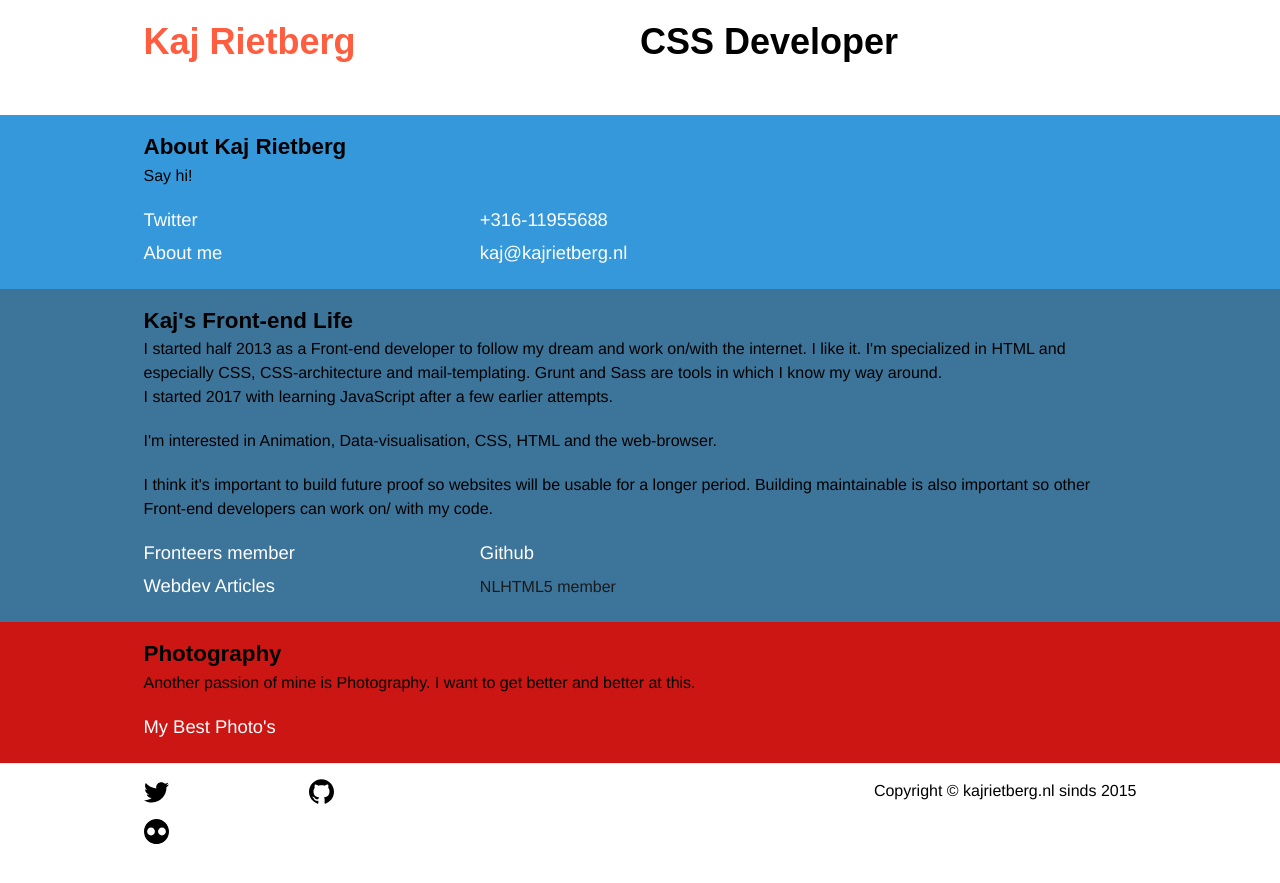
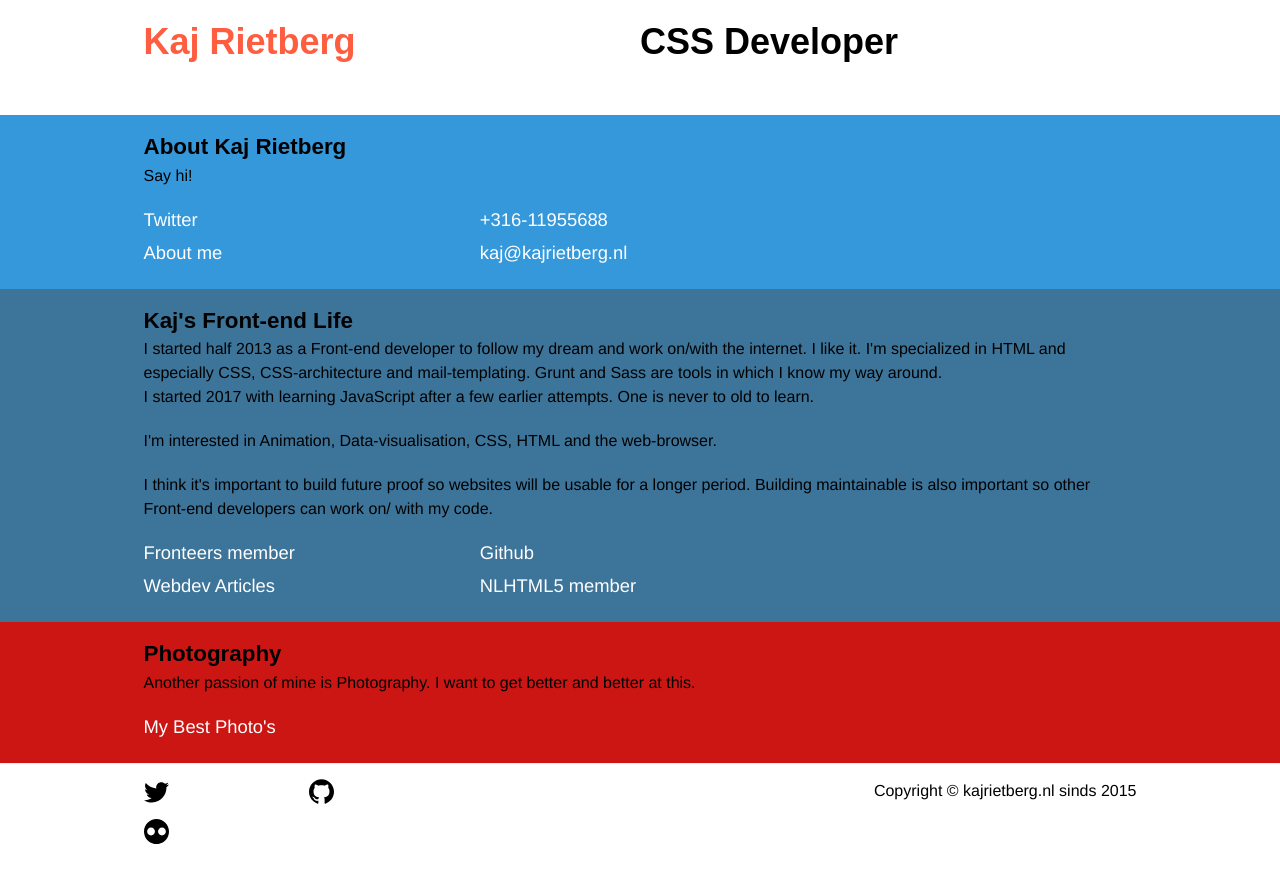
Before and after one commit to kajrietberg/kajrietberg.nl, a Jekyll site: the page built from index.html, in a window 1280 px wide. Shown: the top 883 px of the page. Built offline with Jekyll 4.4.1, drawn with Linux system fonts in a browser that asks for light colours; some web fonts are replaced.

Commit message:
Aanpassing inhoud homepage

```diff
--- a/index.html
+++ b/index.html
@@ -40,7 +40,7 @@ page-class: page--home
 				<p>
 					I started half 2013 as a <span itemprop="jobTitle">Front-end developer</span> to follow my dream and work on/with the internet. I like it. I'm specialized in HTML and especially CSS, CSS-architecture and mail-templating.
 					Grunt and Sass are tools in which I know my way around.<br>
-					I started 2017 with learning JavaScript after a few earlier attempts.
+					I started 2017 with learning JavaScript after a few earlier attempts. One is never to old to learn.
 				</p>
 				<p>
 					I'm interested in Animation, Data-visualisation, CSS, HTML and the web-browser.
@@ -54,7 +54,7 @@ page-class: page--home
 					 <li><a href="webdev-articles.html">Webdev Articles</a></li>
 					<li><a href="https://github.com/kajrietberg" itemprop="url">Github</a></li>
 					<!--<li><a href="http://stackoverflow.com/users/2894096/kaj" itemprop="url">Stackoverflow</a></li> -->
-					<li><a href="https://www.meetup.com/nl-NL/NLHTML5/"></a>NLHTML5 member</li>
+					<li><a href="https://www.meetup.com/nl-NL/NLHTML5/">NLHTML5 member</a></li>
 
 				</ul>
 
```
